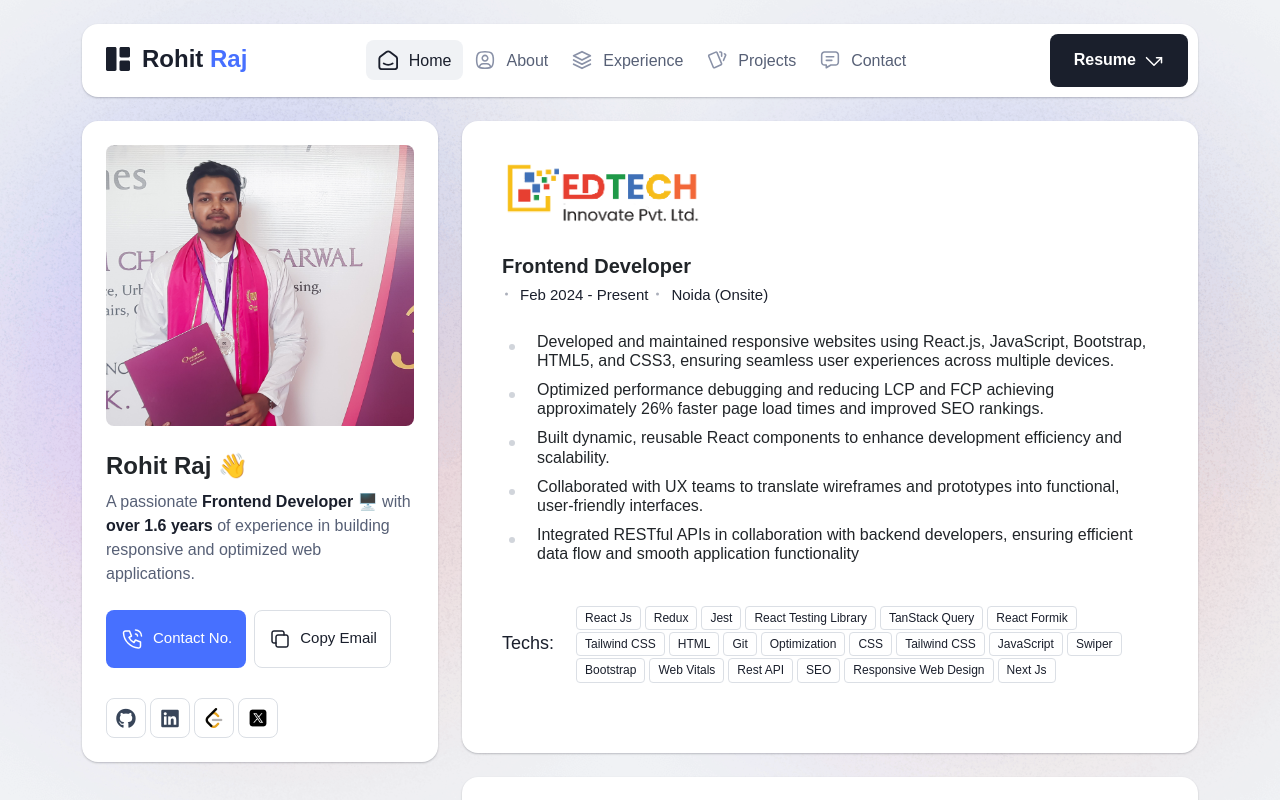
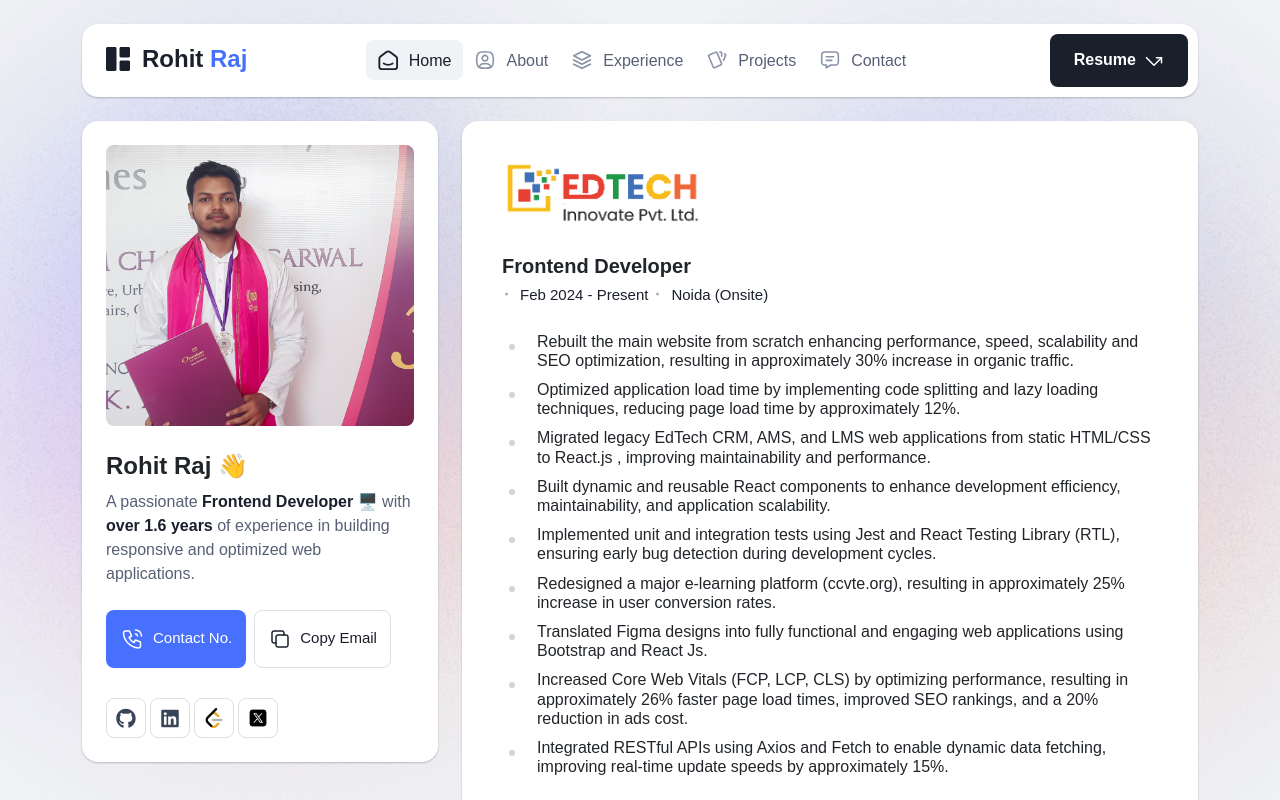
Before and after one commit to rohitraj232/rohitrajweb, a React (Vite) app: page /experience in a window 1280 px wide. Shown: the top 800 px of the page. Built offline with nearby package versions, Linux system fonts and the light colour scheme.

Commit message:
updated experience first section

```diff
--- a/src/pages/Experience.jsx
+++ b/src/pages/Experience.jsx
@@ -9,11 +9,15 @@ const experiencesData = [
         duration: "Feb 2024 - Present",
         location: "Noida (Onsite)",
         description: [
-            "Developed and maintained responsive websites using React.js, JavaScript, Bootstrap, HTML5, and CSS3, ensuring seamless user experiences across multiple devices.",
-            "Optimized performance debugging and reducing LCP and FCP achieving  approximately 26% faster page load times and improved SEO rankings.",
-            "Built dynamic, reusable React components to enhance development efficiency and scalability.",
-            "Collaborated with UX teams to translate wireframes and prototypes into  functional, user-friendly interfaces.",
-            " Integrated RESTful APIs in collaboration with backend developers, ensuring  efficient data flow and smooth application functionality",
+            "Rebuilt the main website from scratch enhancing performance, speed, scalability and SEO optimization, resulting in approximately 30% increase in organic traffic.",
+            "Optimized application load time by implementing code splitting and lazy loading techniques, reducing page load time by approximately 12%.",
+            "Migrated legacy EdTech CRM, AMS, and LMS web applications from static HTML/CSS to React.js , improving maintainability and performance.",
+            "Built dynamic and reusable React components to enhance development efficiency, maintainability, and application scalability.",
+            "Implemented unit and integration tests using Jest and React Testing Library (RTL), ensuring early bug detection during development cycles.",
+            "Redesigned a major e-learning platform (ccvte.org), resulting in approximately 25% increase in user conversion rates.",
+            "Translated Figma designs into fully functional and engaging web applications using Bootstrap and React Js.",
+            "Increased Core Web Vitals (FCP, LCP, CLS) by optimizing performance, resulting in approximately 26% faster page load times, improved SEO rankings, and a 20% reduction in ads cost.",
+            "Integrated RESTful APIs using Axios and Fetch to enable dynamic data fetching, improving real-time update speeds by approximately 15%.",
         ],
         techs: ["React Js", "Redux", "Jest", "React Testing Library","TanStack Query", "React Formik", "Tailwind CSS", "HTML", "Git", "Optimization", "CSS", "Tailwind CSS", "JavaScript", "Swiper", "Bootstrap", "Web Vitals", "Rest API", "SEO", "Responsive Web Design", "Next Js"]
     },
```
